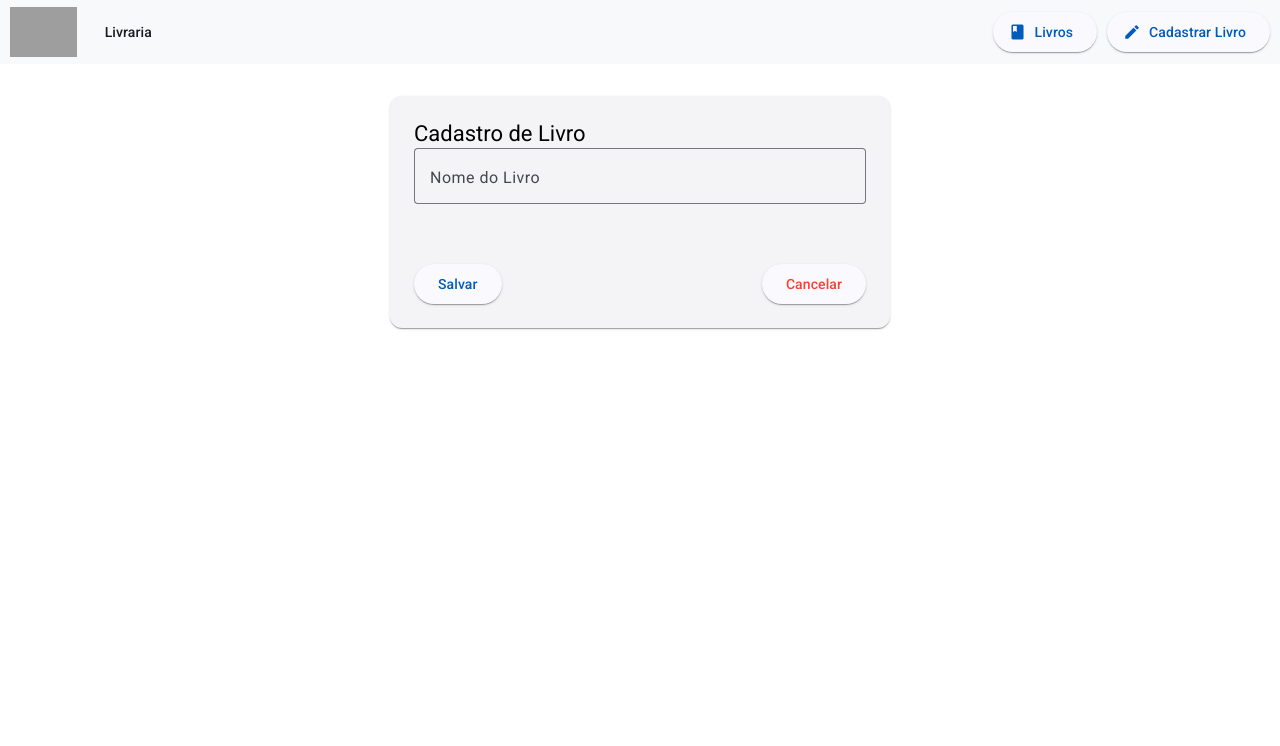
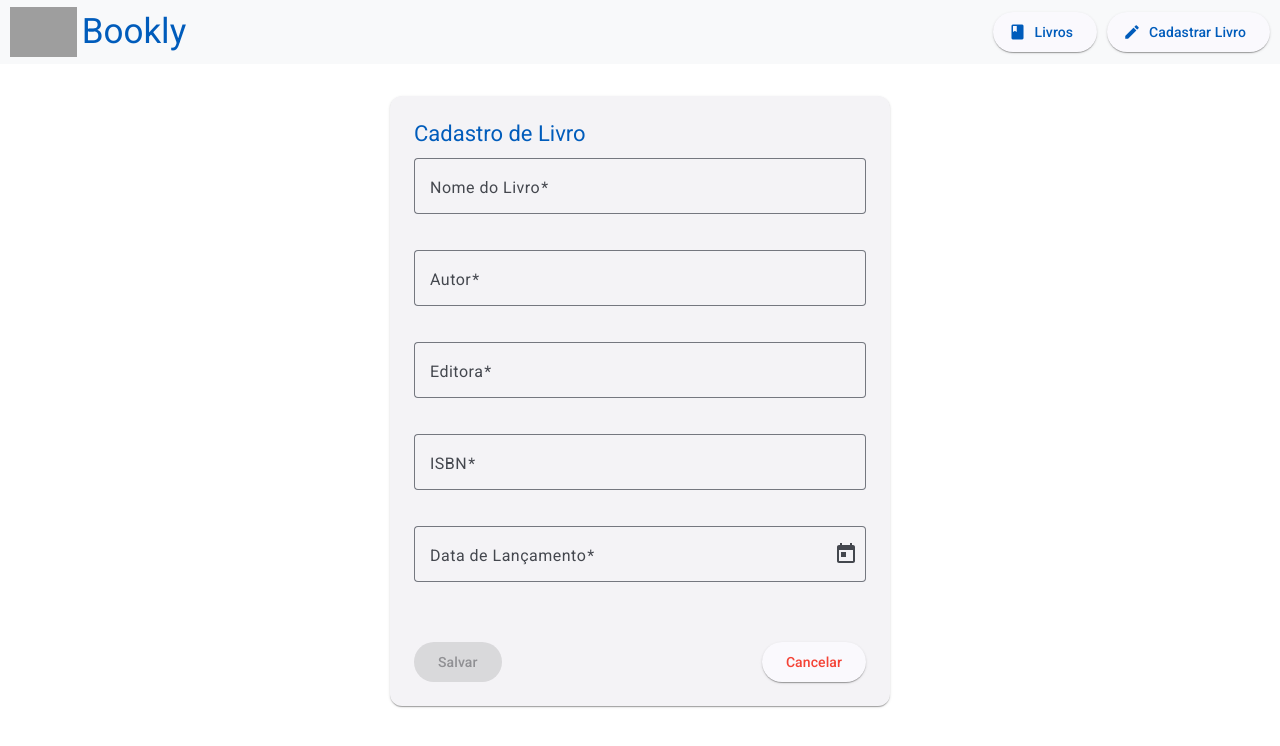
Before and after one commit to StormBreak5/frontend-livros, an Angular app: page /create in a window 1280 px wide. Shown: the top 746 px of the page. Built offline with nearby package versions, Linux system fonts and the light colour scheme; grey boxes are pictures that could not be loaded.

Commit message:
Ajuste de estilo

```diff
--- a/src/app/app.component.html
+++ b/src/app/app.component.html
@@ -1,10 +1,10 @@
 <div class="container">
   <mat-toolbar class="header-container" color="primary">
     <div style="display: flex; align-items: center;">
-      <img src="assets/imagem/LogoBookly.png" alt="Logo Bookly" style="max-height: 50px; width: auto; margin-right: 1rem;">
-      <button mat-button>
-        <span>Livraria</span>
-      </button>
+      <img src="assets/imagem/LogoBookly.png" alt="Logo Bookly" style="max-height: 50px; width: auto;">
+      <a href="/" class="titulo">
+        <span>Bookly</span>
+      </a>
     </div>
     <div class="buttons" style="margin-left: auto;">
       <button mat-raised-button routerLink="">
--- a/src/app/app.component.scss
+++ b/src/app/app.component.scss
@@ -3,10 +3,20 @@
   justify-content: space-between;
   align-items: center;
   padding: 10px;
+
   background-color: #f8f9fa;
 }
-
+.titulo{
+  color: #005cbb;
+  font-size: 35px;
+  font-weight: initial;
+  margin-left: 5px;
+}
 .buttons {
   display: flex;
   gap: 10px;
 }
+
+a {
+  text-decoration: none;
+}
--- a/src/app/app.config.ts
+++ b/src/app/app.config.ts
@@ -3,7 +3,8 @@ import { provideRouter } from '@angular/router';
 
 import { routes } from './app.routes';
 import { provideClientHydration, withEventReplay } from '@angular/platform-browser';
+import {provideNativeDateAdapter} from '@angular/material/core';
 
 export const appConfig: ApplicationConfig = {
-  providers: [provideZoneChangeDetection({ eventCoalescing: true }), provideRouter(routes), provideClientHydration(withEventReplay())]
+  providers: [provideZoneChangeDetection({ eventCoalescing: true }), provideNativeDateAdapter(), provideRouter(routes), provideClientHydration(withEventReplay())]
 };
--- a/src/app/create-book/create-book.component.html
+++ b/src/app/create-book/create-book.component.html
@@ -1,21 +1,39 @@
 <div class="cadastro-container">
   <mat-card class="cadastro-card">
-    <mat-card-title>Cadastro de Livro</mat-card-title>
+    <mat-card-title style="margin-bottom: 10px; color: #005cbb">Cadastro de Livro</mat-card-title>
 
     <form [formGroup]="form" (ngSubmit)="onSubmit()">
       <mat-form-field appearance="outline" class="full-width">
         <mat-label>Nome do Livro</mat-label>
-        <input matInput placeholder="Digite o nome do livro"/>
-        <mat-error>
-          O nome do produto é obrigatório.
-        </mat-error>
+        <input matInput placeholder="Digite o nome do livro" formControlName="nome"/>
+        <mat-error>O nome do produto é obrigatório.</mat-error>
       </mat-form-field>
 
-      <!-- <div class="toggle-container">
-        <mat-slide-toggle color="primary">
-          Produto Ativo
-        </mat-slide-toggle>
-      </div> -->
+      <mat-form-field appearance="outline" class="full-width">
+        <mat-label>Autor</mat-label>
+        <input matInput placeholder="Digite o nome do autor" formControlName="autor"/>
+        <mat-error>O autor é obrigatório.</mat-error>
+      </mat-form-field>
+
+      <mat-form-field appearance="outline" class="full-width">
+        <mat-label>Editora</mat-label>
+        <input matInput placeholder="Digite o nome da editora" formControlName="editora"/>
+        <mat-error>A editora é obrigatória.</mat-error>
+      </mat-form-field>
+
+      <mat-form-field appearance="outline" class="full-width">
+        <mat-label>ISBN</mat-label>
+        <input matInput placeholder="Digite o ISBN" formControlName="isbn"/>
+        <mat-error>O ISBN é obrigatório.</mat-error>
+      </mat-form-field>
+
+      <mat-form-field appearance="outline" class="full-width">
+        <mat-label>Data de Lançamento</mat-label>
+        <input matInput [matDatepicker]="picker" placeholder="Selecione a data" formControlName="dataLancamento"/>
+        <mat-datepicker-toggle matSuffix [for]="picker"></mat-datepicker-toggle>
+        <mat-datepicker #picker></mat-datepicker>
+        <mat-error>A data é obrigatória.</mat-error>
+      </mat-form-field>
 
       <div class="form-actions">
         <button mat-raised-button color="primary" type="submit" [disabled]="form.invalid">
--- a/src/app/create-book/create-book.component.ts
+++ b/src/app/create-book/create-book.component.ts
@@ -1,14 +1,23 @@
 import { Component } from '@angular/core';
-import { FormBuilder, FormGroup, ReactiveFormsModule } from '@angular/forms';
-import {MatInputModule} from '@angular/material/input'
+import { FormBuilder, FormGroup, Validators, ReactiveFormsModule } from '@angular/forms';
+import { MatInputModule } from '@angular/material/input';
 import { MatFormFieldModule } from '@angular/material/form-field';
 import { MatSlideToggleModule } from '@angular/material/slide-toggle';
-import {MatCardModule} from '@angular/material/card'
-import {MatButtonModule} from '@angular/material/button';
+import { MatCardModule } from '@angular/material/card';
+import { MatButtonModule } from '@angular/material/button';
+import { MatDatepickerModule } from '@angular/material/datepicker'; // Adicione isso se ainda não estiver importado
 
 @Component({
   selector: 'app-create-book',
-  imports: [MatButtonModule, MatFormFieldModule, MatInputModule, MatSlideToggleModule, MatCardModule, ReactiveFormsModule],
+  imports: [
+    MatButtonModule,
+    MatFormFieldModule,
+    MatInputModule,
+    MatSlideToggleModule,
+    MatCardModule,
+    ReactiveFormsModule,
+    MatDatepickerModule
+  ],
   templateUrl: './create-book.component.html',
   styleUrl: './create-book.component.scss',
 })
@@ -16,10 +25,19 @@ export class CreateBookComponent {
   form: FormGroup;
 
   constructor(private fb: FormBuilder) {
-    this.form = this.fb.group({});
+    this.form = this.fb.group({
+      nome: ['', Validators.required],
+      autor: ['', Validators.required],
+      editora: ['', Validators.required],
+      isbn: ['', Validators.required],
+      dataLancamento: ['', Validators.required]
+    });
   }
 
-  onSubmit():void {
-
+  onSubmit(): void {
+    if (this.form.valid) {
+      console.log('Formulário enviado com os dados:', this.form.value);
+      // Aqui você pode fazer o POST ou lógica que quiser com os dados
+    }
   }
 }
```
Also changed, not shown: src/app/assets/imagem/LogoBookly.png.
